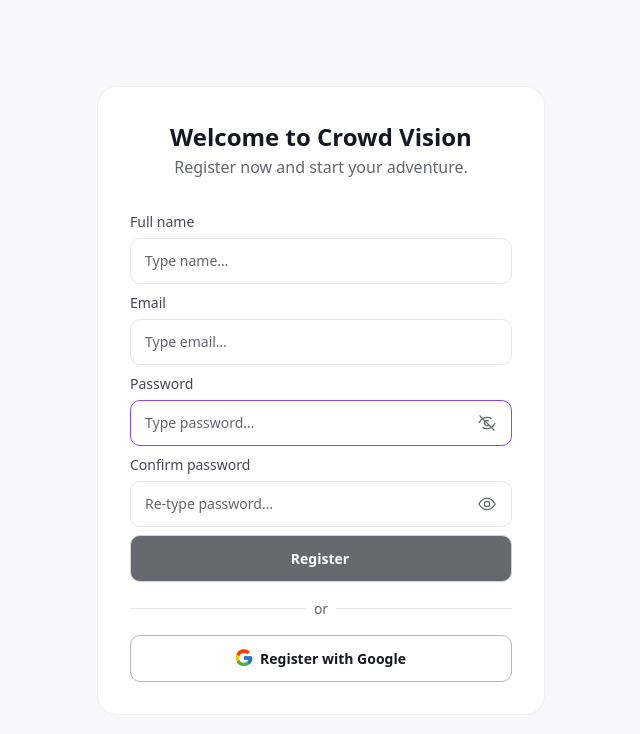
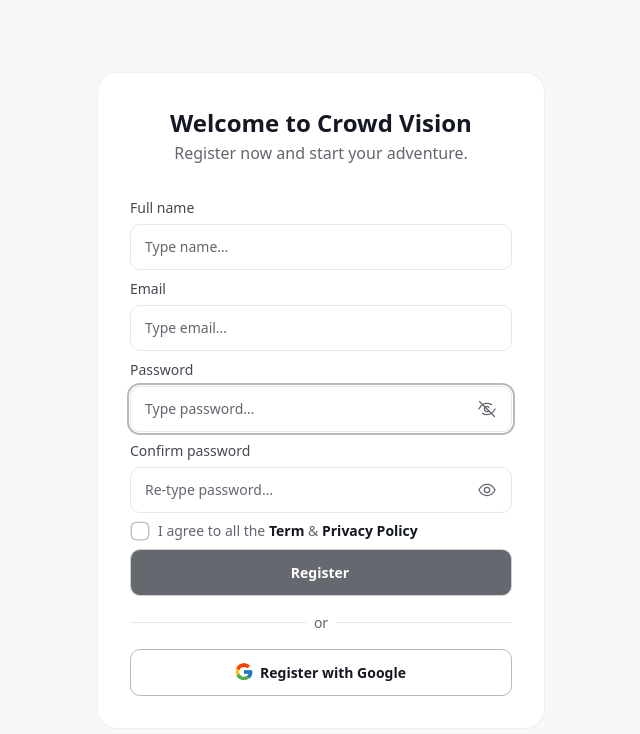
Before and after one commit to BinaryBridges/Crowd-Vision-Frontend, a SvelteKit app: page /auth/register in a window 1280 px wide. Both pictures are taken after a click on the button 806 px from the left and 422 px from the top of the page. Shown: the top 734 px of the page, without its empty margins (319-959 px from the left). Built offline with nearby package versions, Linux system fonts and the light colour scheme.

Commit message:
added checkbox component

```diff
--- a/src/app.css
+++ b/src/app.css
@@ -4,6 +4,7 @@
 	/* Colors */
 	--color-purple-500: #8f45e8;
 
+	--color-grey-200: #bababc;
 	--color-grey-50: #f0f0f0;
 	--color-grey-25: #f8f8fa;
 
@@ -25,3 +26,12 @@
 
 	--border-gradient-gray-vertical: rgba(232, 232, 233, 0.65);
 }
+
+@layer utilities {
+	.focus-ring {
+		@apply focus-visible:ring-2 focus-visible:ring-[var(--color-black-100)] focus-visible:ring-offset-1 focus-visible:ring-offset-[var(--color-white)] focus-visible:outline-none;
+	}
+	.focus-within-ring {
+		@apply focus-within:ring-2 focus-within:ring-[var(--color-black-100)] focus-within:ring-offset-1 focus-within:ring-offset-[var(--color-white)] focus-within:outline-none;
+	}
+}
--- a/src/lib/components/general/Button.svelte
+++ b/src/lib/components/general/Button.svelte
@@ -15,14 +15,12 @@
 		'border border-[var(--color-black-100)] ' +
 		'py-3 pr-4 pl-[14px] font-semibold text-[14px] cursor-pointer self-stretch ' +
 		'transition-[background-color,border-color,color] duration-150 ' +
-		'focus:outline-none focus-visible:ring-2 focus-visible:ring-black/20 ' +
 		'disabled:opacity-[0.65] disabled:cursor-not-allowed';
 
 	const variants: Record<Variant, string> = {
 		primary:
 			'bg-[var(--color-black-600)] text-[var(--color-white)] ' +
 			'enabled:hover:bg-[var(--color-black-400)]',
-
 		outline:
 			'bg-[var(--color-white)] text-[var(--color-black-600)] ' +
 			'enabled:hover:border-[var(--color-black-700)]'
@@ -31,7 +29,7 @@
 
 <button
 	{type}
-	class={`${base} ${variants[variant]} ${full ? 'w-full' : ''}`}
+	class={`${base} ${variants[variant]} ${full ? 'w-full' : ''} focus-ring`}
 	aria-label={ariaLabel}
 	aria-busy={loading}
 	disabled={isDisabled}
--- /dev/null
+++ b/src/lib/components/general/Checkbox.svelte
@@ -0,0 +1,50 @@
+<script lang="ts">
+	import CheckboxOff from '$lib/icons/CheckboxOff.svelte';
+	import CheckboxOn from '$lib/icons/CheckboxOn.svelte';
+
+	export let id: string = 'checkbox';
+	export let checked = false;
+	export let label: string | undefined = undefined;
+	export let className = '';
+
+	const labelId = `${id}-label`;
+</script>
+
+<div class={`flex items-center gap-2 self-stretch ${className}`}>
+	<div class="relative size-5">
+		<input
+			{id}
+			class="peer absolute inset-0 cursor-pointer opacity-0 focus-visible:outline-none"
+			type="checkbox"
+			bind:checked
+			aria-labelledby={labelId}
+			on:keydown={(e) => {
+				if (e.key === 'Enter') {
+					e.preventDefault();
+					(e.currentTarget as HTMLInputElement).click();
+				}
+			}}
+		/>
+
+		<span
+			class="grid size-5 place-items-center rounded-[6px] bg-[var(--color-white)]
+            peer-focus-visible:ring-2
+            peer-focus-visible:ring-[var(--color-black-100)]
+            peer-focus-visible:ring-offset-1
+            peer-focus-visible:ring-offset-[var(--color-white)]"
+			aria-hidden="true"
+		>
+			{#if checked}
+				<CheckboxOn className="size-5" />
+			{:else}
+				<CheckboxOff className="size-5" />
+			{/if}
+		</span>
+	</div>
+
+	{#if label || $$slots.default}
+		<span id={labelId} class="text-[14px] leading-5 font-medium text-[var(--color-black-300)]">
+			<slot>{label}</slot>
+		</span>
+	{/if}
+</div>
--- a/src/lib/components/general/TextInput.svelte
+++ b/src/lib/components/general/TextInput.svelte
@@ -12,8 +12,6 @@
 	export let full = false;
 	export let ariaLabel: string | undefined = undefined;
 	export let error: string | undefined = undefined;
-
-	/** Set these to true when you pass content into the corresponding slot */
 	export let leading = false;
 	export let trailing = false;
 
@@ -25,7 +23,7 @@
 		'rounded-[var(--radius-10)] py-3 pr-[14px] pl-[14px] ' +
 		'bg-[var(--color-white)] border border-[var(--color-black-50)]';
 
-	const focusClass = 'focus-within:border-[var(--color-purple-500)]';
+	const focusClass = 'focus-within-ring';
 
 	$: shellVariant = error
 		? 'bg-[var(--color-red-50)] border-[var(--color-red-500)]'
@@ -43,8 +41,7 @@
 			? 'text-[var(--color-black-600)] font-medium'
 			: 'text-[var(--color-black-400)]';
 
-	const iconBox = 'shrink-0 flex items-center justify-center size-5 overflow-hidden';
-
+	const iconBox = 'shrink-0 flex items-center justify-center size-5';
 	const errorBase = 'mt-[4px] text-[12px] font-normal text-[var(--color-red-500)]';
 </script>
 
--- /dev/null
+++ b/src/lib/icons/CheckboxOff.svelte
@@ -0,0 +1,14 @@
+<script lang="ts">
+	export let className: string = 'size-5';
+	export let colorClass: string = 'text-[var(--color-grey-200)]';
+</script>
+
+<svg
+	class={`${className} ${colorClass}`}
+	viewBox="0 0 24 24"
+	xmlns="http://www.w3.org/2000/svg"
+	aria-hidden="true"
+	fill="none"
+>
+	<rect x="1.5" y="1.5" width="21" height="21" rx="6" stroke="currentColor" stroke-width="1.5" />
+</svg>
--- /dev/null
+++ b/src/lib/icons/CheckboxOn.svelte
@@ -0,0 +1,31 @@
+<script lang="ts">
+	export let className: string = 'size-5';
+	/* stays purple by default */
+	export let colorClass: string = 'text-[var(--color-purple-500)]';
+</script>
+
+<svg
+	class={`${className} ${colorClass}`}
+	viewBox="0 0 24 24"
+	xmlns="http://www.w3.org/2000/svg"
+	aria-hidden="true"
+>
+	<rect
+		x="1.5"
+		y="1.5"
+		width="21"
+		height="21"
+		rx="6"
+		fill="currentColor"
+		stroke="currentColor"
+		stroke-width="1.5"
+	/>
+	<path
+		d="M7.5 12.5l2.8 2.8L16.5 9"
+		fill="none"
+		stroke="var(--color-white)"
+		stroke-width="2"
+		stroke-linecap="round"
+		stroke-linejoin="round"
+	/>
+</svg>
--- a/src/lib/icons/EyeIcon.svelte
+++ b/src/lib/icons/EyeIcon.svelte
@@ -1,15 +1,18 @@
 <script lang="ts">
 	export let className: string = 'size-5';
+	export let colorClass: string = 'text-[var(--color-black-300)]';
 </script>
 
 <svg
-	class={className}
+	class={`${className} ${colorClass} pointer-events-none`}
 	viewBox="0 0 24 24"
 	xmlns="http://www.w3.org/2000/svg"
 	aria-hidden="true"
 	fill="none"
 	stroke="currentColor"
 	stroke-width="1.5"
+	stroke-linecap="round"
+	stroke-linejoin="round"
 >
 	<path d="M2.25 12s3.75-6.75 9.75-6.75S21.75 12 21.75 12 18 18.75 12 18.75 2.25 12 2.25 12Z" />
 	<circle cx="12" cy="12" r="3.25" />
--- a/src/lib/icons/EyeOffIcon.svelte
+++ b/src/lib/icons/EyeOffIcon.svelte
@@ -1,15 +1,18 @@
 <script lang="ts">
 	export let className: string = 'size-5';
+	export let colorClass: string = 'text-[var(--color-black-300)]';
 </script>
 
 <svg
-	class={className}
+	class={`${className} ${colorClass} pointer-events-none`}
 	viewBox="0 0 24 24"
 	xmlns="http://www.w3.org/2000/svg"
 	aria-hidden="true"
 	fill="none"
 	stroke="currentColor"
 	stroke-width="1.5"
+	stroke-linecap="round"
+	stroke-linejoin="round"
 >
 	<path d="M3 3l18 18" />
 	<path
--- a/src/routes/auth/register/+page.svelte
+++ b/src/routes/auth/register/+page.svelte
@@ -6,11 +6,13 @@
 	import EyeIcon from '$lib/icons/EyeIcon.svelte';
 	import EyeOffIcon from '$lib/icons/EyeOffIcon.svelte';
 	import Divider from '$lib/components/general/Divider.svelte';
+	import Checkbox from '$lib/components/general/Checkbox.svelte';
 
 	let fullName = '';
 	let email = '';
 	let password = '';
 	let confirm = '';
+	let agreed = false;
 
 	let nameError: string | undefined;
 	let emailError: string | undefined;
@@ -27,7 +29,8 @@
 		fullName.trim().length > 0 &&
 		email.trim().length > 0 &&
 		password.trim().length > 0 &&
-		confirm.trim().length > 0;
+		confirm.trim().length > 0 &&
+		agreed;
 
 	const emailRegex = /^[^\s@]+@[^\s@]+\.[^\s@]+$/;
 	const passwordRegex = /^(?=.*[a-z])(?=.*[A-Z])(?=.*\d)(?=.*[^\w\s]).{8,}$/;
@@ -35,23 +38,17 @@
 	function validateAndSubmit() {
 		nameError = emailError = passwordError = confirmError = undefined;
 
-		if (!fullName.trim()) {
-			nameError = 'Please enter your full name.';
-		}
-		if (!emailRegex.test(email.trim())) {
-			emailError = 'Please enter a valid email address.';
-		}
+		if (!fullName.trim()) nameError = 'Please enter your full name.';
+		if (!emailRegex.test(email.trim())) emailError = 'Please enter a valid email address.';
 		if (!passwordRegex.test(password)) {
 			passwordError =
 				'Min 8 chars, with 1 uppercase, 1 lowercase, 1 number, and 1 special character.';
 		}
-		if (confirm !== password) {
-			confirmError = 'Passwords do not match.';
-		}
+		if (confirm !== password) confirmError = 'Passwords do not match.';
 
-		const ok = !nameError && !emailError && !passwordError && !confirmError;
+		const ok = !nameError && !emailError && !passwordError && !confirmError && agreed;
 		if (ok) {
-			// TODO: submit to API (no-op for now)
+			// TODO: submit to API
 		}
 	}
 
@@ -113,7 +110,7 @@
 			<button
 				slot="trailing"
 				type="button"
-				class="grid size-5 place-items-center rounded-[8px] text-[var(--color-black-300)] focus:outline-none focus-visible:ring-2 focus-visible:ring-black/20"
+				class="focus-ring grid size-5 place-items-center rounded-[8px] text-[var(--color-black-300)]"
 				aria-label={showPassword ? 'Hide password' : 'Show password'}
 				on:click={toggleShowPassword}
 			>
@@ -139,7 +136,7 @@
 			<button
 				slot="trailing"
 				type="button"
-				class="grid size-5 place-items-center rounded-[8px] text-[var(--color-black-300)] focus:outline-none focus-visible:ring-2 focus-visible:ring-black/20"
+				class="focus-ring grid size-5 place-items-center rounded-[8px] text-[var(--color-black-300)]"
 				aria-label={showConfirm ? 'Hide confirm password' : 'Show confirm password'}
 				on:click={toggleShowConfirm}
 			>
@@ -151,10 +148,19 @@
 			</button>
 		</TextInput>
 
+		<Checkbox id="tos" bind:checked={agreed}>
+			I agree to all the
+			<span class="font-semibold text-[var(--color-black-600)]"> Term </span>
+			&amp;
+			<span class="font-semibold text-[var(--color-black-600)]"> Privacy Policy</span>
+		</Checkbox>
+
 		<Button variant="primary" full type="submit" ariaLabel="Register" disabled={!canSubmit}>
 			Register
 		</Button>
+
 		<Divider text="or" />
+
 		<Button variant="outline" full type="button" ariaLabel="Register with Google">
 			<span slot="icon"><GoogleIcon className="size-5" /></span>
 			Register with Google
```
